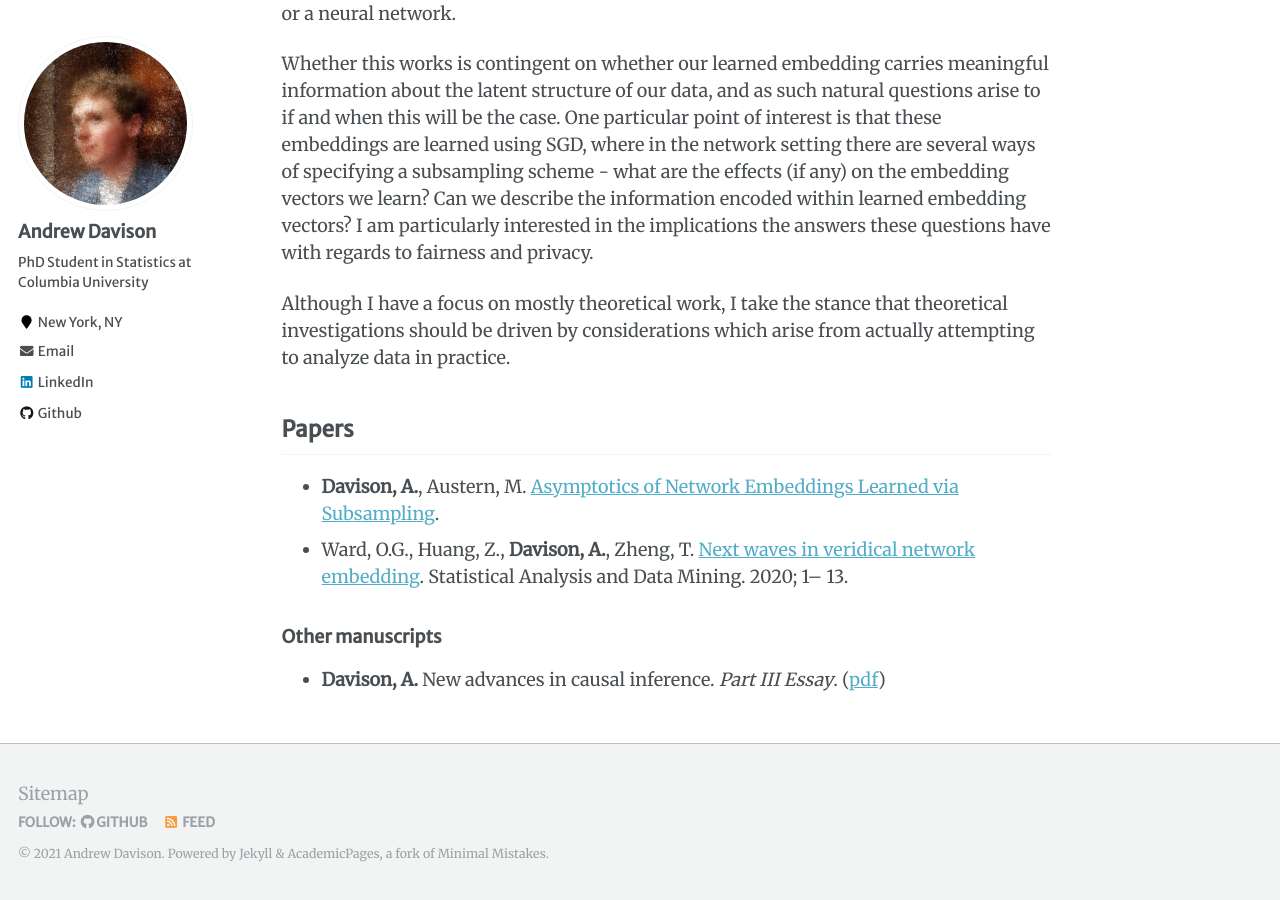
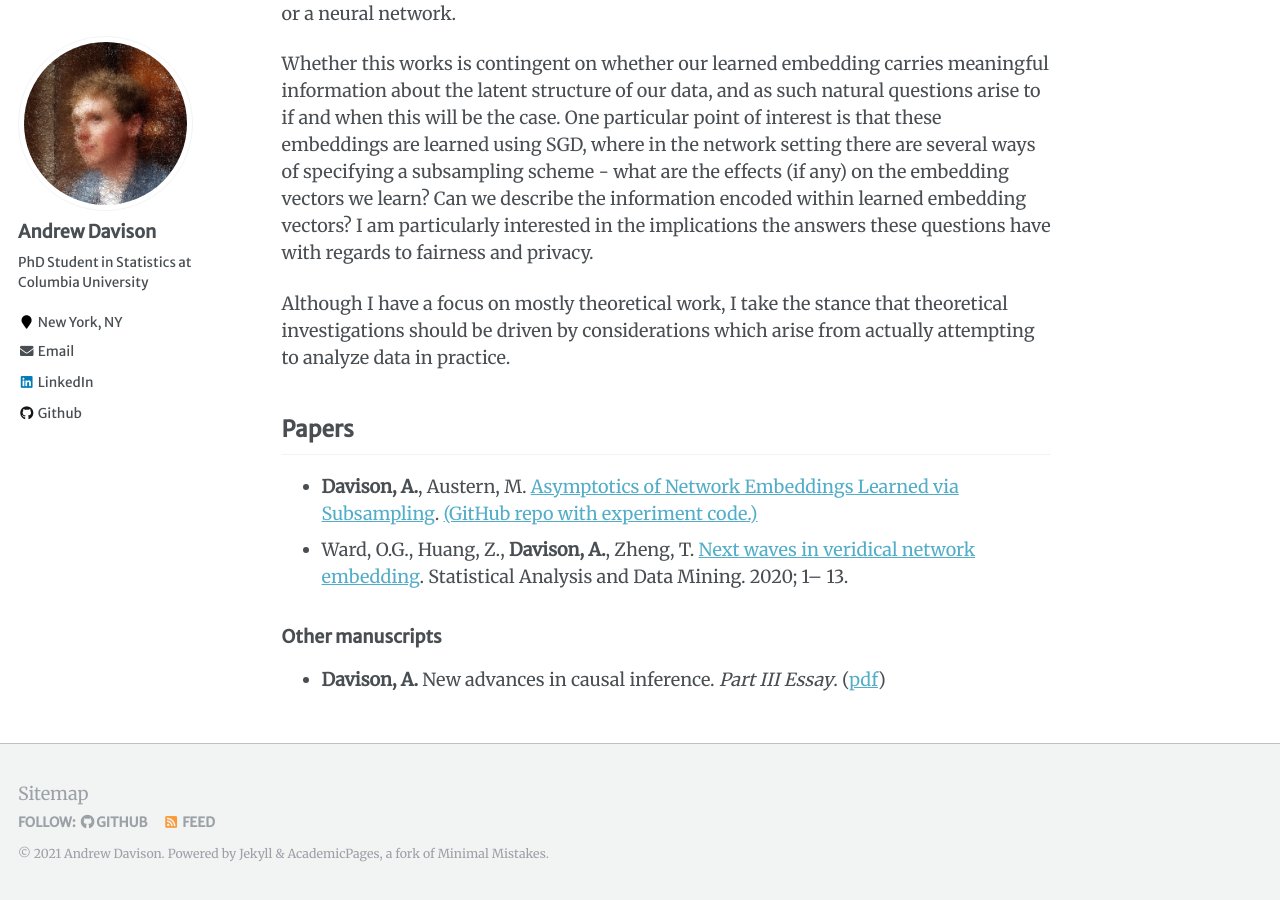
Before and after one commit to aday651/aday651.github.io, a Jekyll site: the page built from _pages/research.md, in a window 1280 px wide and 900 px high, scrolled down 801 px. Built offline with Jekyll 4.4.1, drawn with Linux system fonts in a browser that asks for light colours.

Commit message:
update research.md

```diff
--- a/_pages/research.md
+++ b/_pages/research.md
@@ -18,7 +18,7 @@ Although I have a focus on mostly theoretical work, I take the stance that theor
 
 ## Papers ##
 
-* **Davison, A.**, Austern, M. [Asymptotics of Network Embeddings Learned via Subsampling](https://arxiv.org/abs/2107.02363).
+* **Davison, A.**, Austern, M. [Asymptotics of Network Embeddings Learned via Subsampling](https://arxiv.org/abs/2107.02363). [(GitHub repo with experiment code.)](https://github.com/aday651/embed-asym-exeriments)
 * Ward, O.G., Huang, Z., **Davison, A.**, Zheng, T. [Next waves in veridical network embedding](https://doi.org/10.1002/sam.11486). Statistical Analysis and Data Mining. 2020; 1– 13.
 
 ### Other manuscripts ###
```
